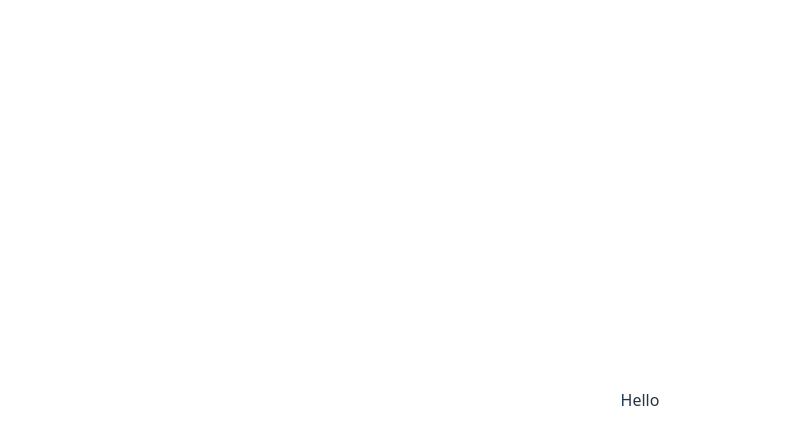
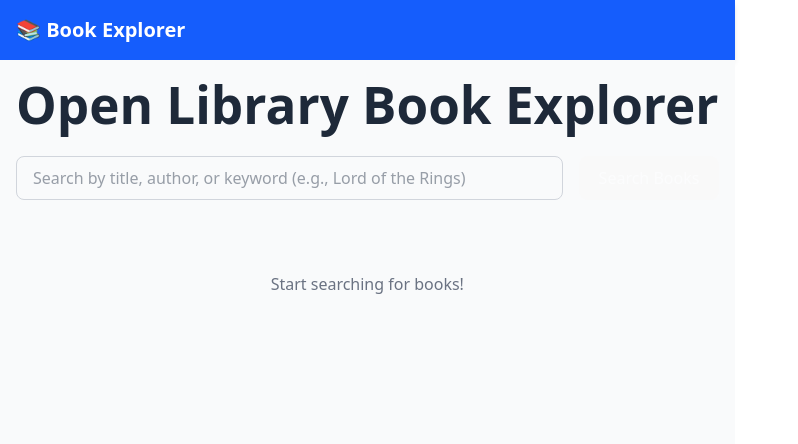
Before and after one commit to Pjdaze/something-about-books, a React (Vite) app: page / in a window 1280 px wide. Shown: the top 444 px of the page, without its empty margins (0-798 px from the left). Built offline with nearby package versions, Linux system fonts and the light colour scheme.

Commit message:
defined core UI components, SearchPage structure

```diff
--- a/src/App.tsx
+++ b/src/App.tsx
@@ -1,7 +1,26 @@
-import "./App.css";
+import { Routes, Route, Navigate } from "react-router-dom";
+import { SearchPage } from "./pages/SearchPage";
 
-function App() {
-  return <>Hello</>;
-}
+const AppHeader: React.FC = () => (
+  <header className="bg-blue-600 text-white shadow-md">
+    <div className="container mx-auto p-4 flex justify-between items-center max-w-7xl">
+      <div className="text-xl font-bold">📚 Book Explorer</div>
+    </div>
+  </header>
+);
+
+const App = () => {
+  return (
+    <div>
+      <AppHeader />
+      <div className="min-h-screen bg-gray-50">
+        <Routes>
+          <Route path="/" element={<SearchPage />} />
+          <Route path="*" element={<Navigate to="/" replace />} />
+        </Routes>
+      </div>
+    </div>
+  );
+};
 
 export default App;
--- /dev/null
+++ b/src/api/openLibrary.ts
@@ -0,0 +1,41 @@
+import { type OpenLibrarySearchResponse, type Book } from '../types/Book';
+
+export const SEARCH_API_URL = 'https://openlibrary.org/search.json';
+
+export async function searchBooks(query: string): Promise<Book[]> {
+  if (!query) return [];
+
+  const url = `${SEARCH_API_URL}?q=${encodeURIComponent(query)}`;
+
+  try {
+    const response = await fetch(url);
+
+
+    if (!response.ok) {
+
+      throw new Error(`HTTP Error: Failed to fetch books for query "${query}". Status: ${response.status}`);
+    }
+
+    const data: OpenLibrarySearchResponse = await response.json();
+
+
+    // Return the list of books
+    return data.docs;
+
+  } catch (error) {
+
+    console.error('API Error:', error);
+
+
+    if (error instanceof Error) {
+        throw new Error(`Could not complete search. Details: ${error.message}`);
+    }
+
+    // fallback err
+    throw new Error('An unknown error occurred during the book search.');
+  }
+}
+
+// helper to construct the cover image URL
+export const getCoverImageUrl = (coverId: number, size: 'S' | 'M' | 'L' = 'M'): string =>
+  `https://covers.openlibrary.org/b/id/${coverId}-${size}.jpg`;
--- /dev/null
+++ b/src/components/ui/Button.tsx
@@ -0,0 +1,23 @@
+interface ButtonProps extends React.ButtonHTMLAttributes<HTMLButtonElement> {
+  children: React.ReactNode;
+  className?: string;
+}
+
+export const Button = ({ children, className = "", ...props }: ButtonProps) => {
+  const baseStyles =
+    "px-4 py-2 font-semibold rounded-lg transition duration-150 ease-in-out";
+
+  const primaryStyles =
+    "bg-blue-600 text-white hover:bg-blue-700 focus:outline-none focus:ring-4 focus:ring-blue-300";
+
+  const disabledStyles = "disabled:opacity-50 disabled:cursor-not-allowed";
+
+  return (
+    <button
+      className={`${baseStyles} ${primaryStyles} ${disabledStyles} ${className}`}
+      {...props}
+    >
+      {children}
+    </button>
+  );
+};
--- /dev/null
+++ b/src/components/ui/Input.tsx
@@ -0,0 +1,10 @@
+interface InputProps extends React.InputHTMLAttributes<HTMLInputElement> {
+  className?: string;
+}
+
+export const Input = ({ className = "", ...props }: InputProps) => {
+  const baseStyles =
+    "w-full px-4 py-2 border border-gray-300 rounded-lg text-gray-700 focus:outline-none focus:ring-2 focus:ring-blue-500";
+
+  return <input className={`${baseStyles} ${className}`} {...props} />;
+};
--- /dev/null
+++ b/src/components/ui/Spinner.tsx
@@ -0,0 +1,32 @@
+interface SpinnerProps {
+  size?: "sm" | "md" | "lg";
+  className?: string;
+}
+
+const getSizeStyles = (size: SpinnerProps["size"]): string => {
+  switch (size) {
+    case "sm":
+      return "w-4 h-4 border-2";
+    case "lg":
+      return "w-8 h-8 border-4";
+    case "md":
+    default:
+      return "w-6 h-6 border-3";
+  }
+};
+
+export const Spinner = ({ size = "md", className = "" }: SpinnerProps) => {
+  return (
+    <div
+      className={`
+        ${getSizeStyles(size)}
+        border-t-blue-500 border-gray-200
+        rounded-full animate-spin
+        ${className}
+      `}
+      role="status"
+    >
+      <span className="sr-only">Loading...</span>
+    </div>
+  );
+};
--- /dev/null
+++ b/src/pages/SearchPage.tsx
@@ -0,0 +1,46 @@
+import { useState } from "react";
+import { Input } from "../components/ui/Input";
+import { Button } from "../components/ui/Button";
+
+export const SearchPage = () => {
+  const [searchTerm, setSearchTerm] = useState("");
+
+  const handleSearch = (e: React.FormEvent) => {
+    e.preventDefault();
+    console.log(`Searching for: ${searchTerm}`);
+  };
+
+  return (
+    <div className="container mx-auto p-4 max-w-7xl">
+      <h1 className="text-3xl font-bold mb-6 text-gray-800">
+        Open Library Book Explorer
+      </h1>
+
+      <form
+        onSubmit={handleSearch}
+        className="flex flex-col sm:flex-row gap-4 mb-8"
+      >
+        <div className="flex grow">
+          <Input
+            type="text"
+            placeholder="Search by title, author, or keyword (e.g., Lord of the Rings)"
+            value={searchTerm}
+            onChange={(e) => setSearchTerm(e.target.value)}
+            aria-label="Book search input"
+          />
+        </div>
+        <Button
+          type="submit"
+          disabled={!searchTerm.trim()}
+          className="sm:w-auto w-full"
+        >
+          Search Books
+        </Button>
+      </form>
+
+      <div className="text-center text-gray-500 py-10">
+        Start searching for books!
+      </div>
+    </div>
+  );
+};
```
